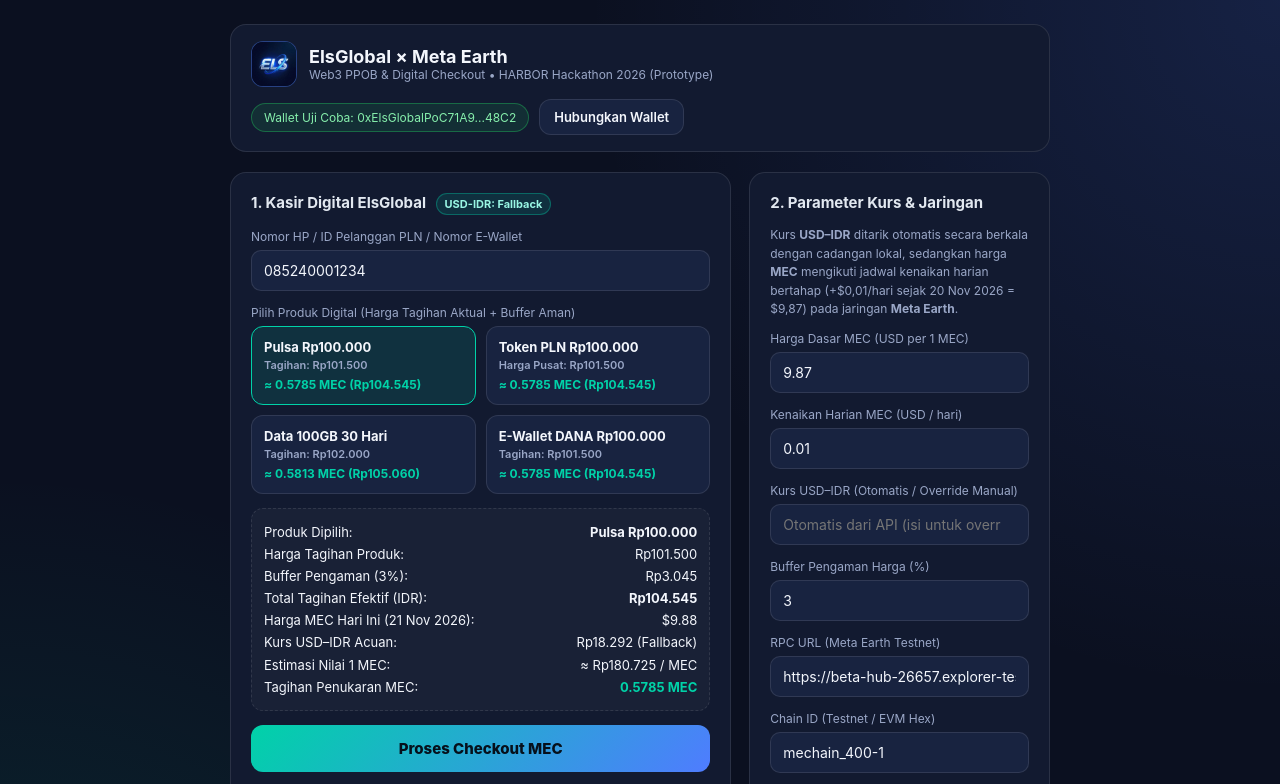
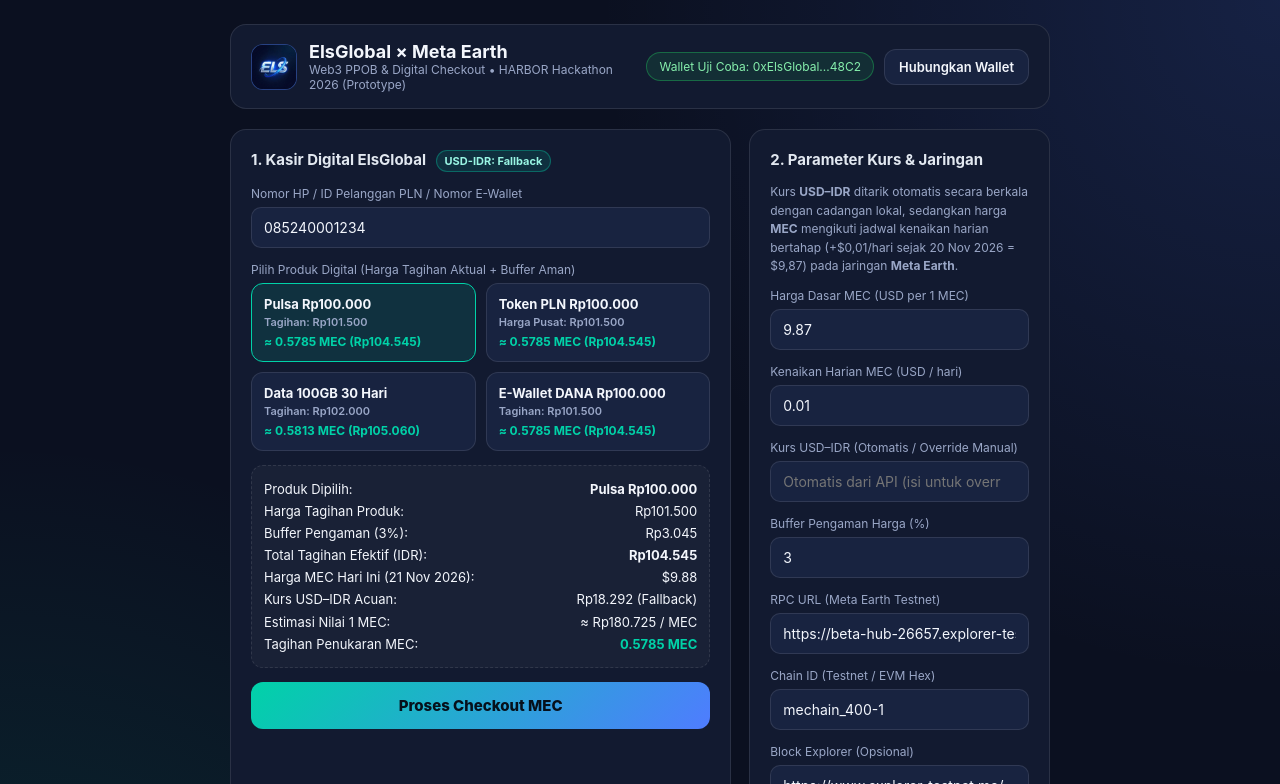
Before and after one commit to adasatudua950-sys/elsglobal-harbor-demo, a plain HTML site: page index.html in a window 1280 px wide. Both pictures are taken after a click on the button "Hubungkan Wallet". Shown: the top 784 px of the page. Drawn offline with Linux system fonts and the light colour scheme; no server answers.

Commit message:
Add files via upload

```diff
--- a/index.html
+++ b/index.html
@@ -56,6 +56,12 @@
       display: flex;
       align-items: center;
       gap: 12px;
+      min-width: 0;
+      flex: 1 1 260px;
+    }
+
+    .brand > div {
+      min-width: 0;
     }
 
     .brand-badge {
@@ -89,7 +95,15 @@
       display: flex;
       align-items: center;
       gap: 10px;
-      flex-wrap: wrap;
+      flex-wrap: nowrap;
+      flex-shrink: 0;
+    }
+
+    @media (max-width: 640px) {
+      .wallet-box {
+        flex-wrap: wrap;
+        width: 100%;
+      }
     }
 
     .status-pill {
@@ -99,6 +113,7 @@
       background: rgba(255, 255, 255, 0.06);
       border: 1px solid var(--border);
       color: var(--muted);
+      white-space: nowrap;
     }
 
     .status-pill.connected {
@@ -125,6 +140,8 @@
       color: var(--text);
       border: 1px solid var(--border);
       font-size: 13px;
+      white-space: nowrap;
+      flex-shrink: 0;
     }
 
     .btn-primary {
@@ -654,7 +671,7 @@
       const statusEl = document.getElementById("walletStatus");
 
       if (mode === "simulation" || !window.ethereum) {
-        connectedAccount = "0xElsGlobalPoC71A9...48C2";
+        connectedAccount = "0xElsGlobal...48C2";
         statusEl.textContent = `Wallet Uji Coba: ${connectedAccount}`;
         statusEl.classList.add("connected");
         return;
@@ -695,8 +712,8 @@
           }
         }
       } catch (err) {
-        connectedAccount = "0xElsGlobalPoC71A9...48C2";
-        statusEl.textContent = "Wallet Uji Coba Aktif";
+        connectedAccount = "0xElsGlobal...48C2";
+        statusEl.textContent = `Wallet Uji Coba: ${connectedAccount}`;
         statusEl.classList.add("connected");
       }
     }
```
